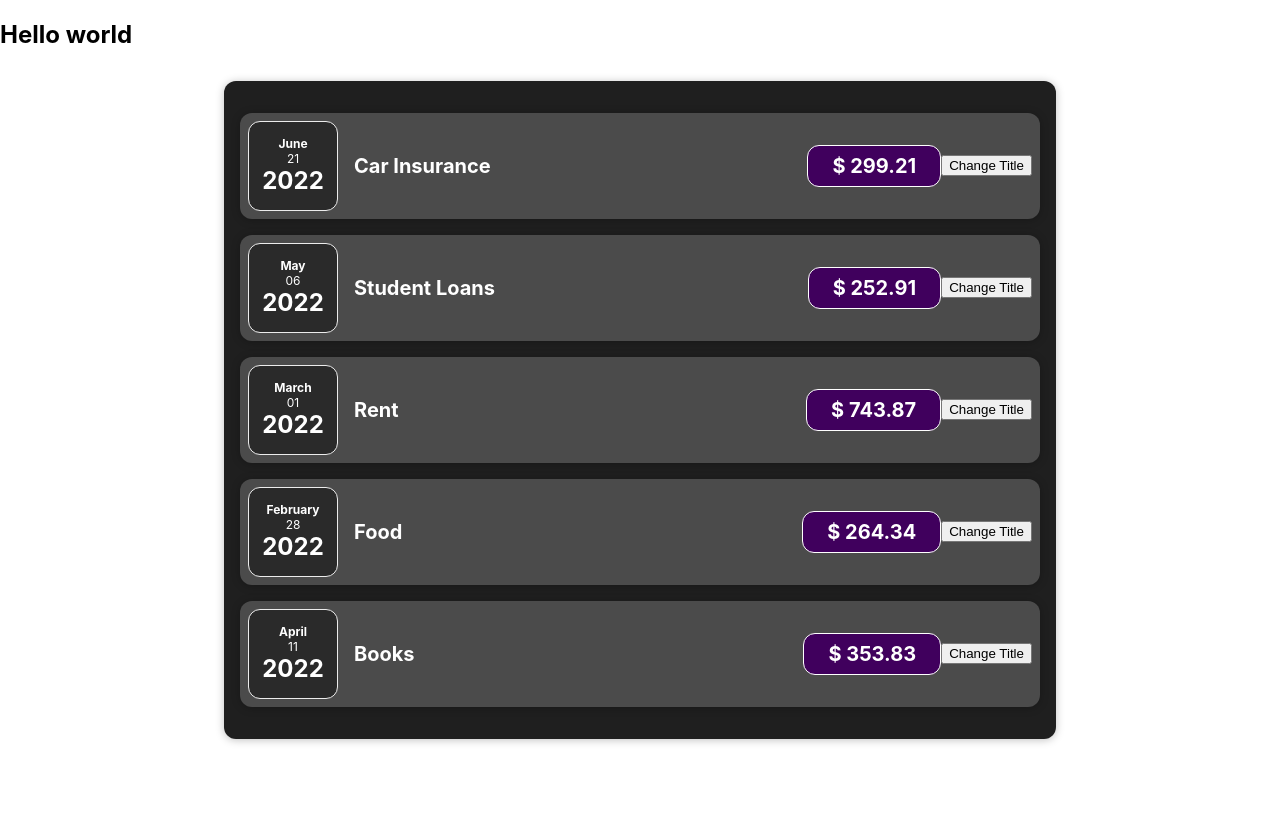
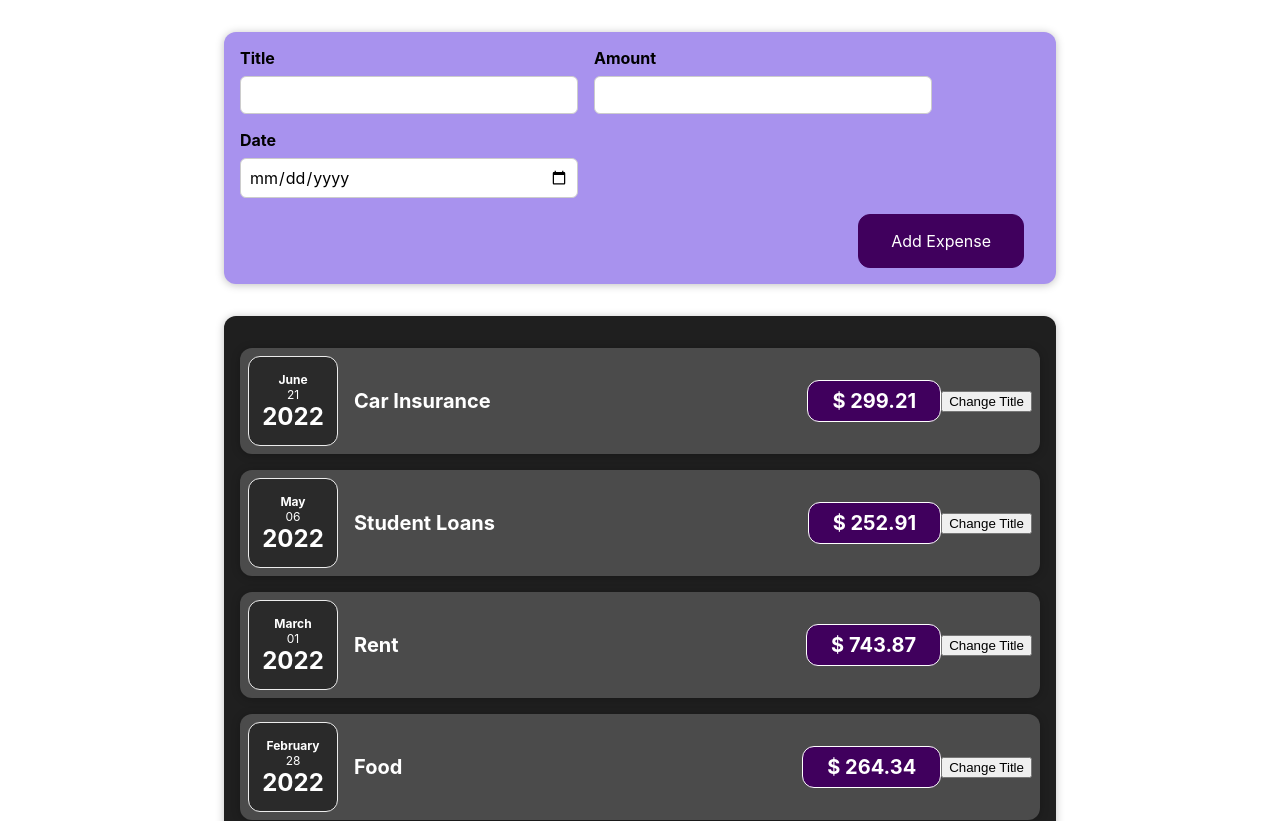
Before and after one commit to AlexKenny6/JustReactandNode, a React (Create React App) app in the folder learning-all-about-react/: page / in a window 1280 px wide. Shown: the top 821 px of the page. Before the commit the page ends 800 px from the top, so only its background shows below. Built offline with nearby package versions, Linux system fonts and the light colour scheme.

Commit message:
Adding feature to let user add expenses

```diff
--- a/learning-all-about-react/src/App.js
+++ b/learning-all-about-react/src/App.js
@@ -1,5 +1,7 @@
+// js
 import React from "react";
 import Expenses from "./components/Expenses/Expenses";
+import NewExpense from "./components/NewExpense/NewExpense";
 
 function App() {
 
@@ -16,7 +18,7 @@
     return (
 
         <div>
-            <h2>Hello world</h2>
+            <NewExpense/>
             <Expenses item={expenses}/>
         </div>
 
--- /dev/null
+++ b/learning-all-about-react/src/components/NewExpense/ExpenseForm.js
@@ -0,0 +1,33 @@
+// css
+import './css/ExpenseForm.css';
+
+
+function ExpenseForm() {
+
+    return (
+
+        <form>
+            <div className="new-expense__controls">
+                <div className="new-expense__control">
+                    <label>Title</label>
+                    <input type="text"/>
+                </div>
+                <div className="new-expense__control">
+                    <label>Amount</label>
+                    <input type="text"/>
+                </div>
+                <div className="new-expense__control">
+                    <label>Date</label>
+                    <input type="date" min="2022-01-01" max="2023-12-31"/>
+                </div>
+            </div>
+            <div className="new-expense__actions">
+                <button type="submit">Add Expense</button>
+            </div>
+        </form>
+
+    );
+
+}
+
+export default ExpenseForm;
--- /dev/null
+++ b/learning-all-about-react/src/components/NewExpense/NewExpense.js
@@ -0,0 +1,19 @@
+// css
+import './css/NewExpense.css';
+
+// js
+import ExpenseForm from "./ExpenseForm";
+
+function NewExpense() {
+
+    return (
+
+        <div className="new-expense">
+            <ExpenseForm/>
+        </div>
+
+    );
+
+}
+
+export default NewExpense;
--- /dev/null
+++ b/learning-all-about-react/src/components/NewExpense/css/ExpenseForm.css
@@ -0,0 +1,26 @@
+.new-expense__controls {
+    display: flex;
+    flex-wrap: wrap;
+    gap: 1rem;
+    margin-bottom: 1rem;
+    text-align: left;
+}
+
+.new-expense__control label {
+    font-weight: bold;
+    margin-bottom: 0.5rem;
+    display: block;
+}
+
+.new-expense__control input {
+    font: inherit;
+    padding: 0.5rem;
+    border-radius: 6px;
+    border: 1px solid #ccc;
+    width: 20rem;
+    max-width: 100%;
+}
+
+.new-expense__actions {
+    text-align: right;
+}
--- /dev/null
+++ b/learning-all-about-react/src/components/NewExpense/css/NewExpense.css
@@ -0,0 +1,38 @@
+.new-expense {
+    background-color: #a892ee;
+    padding: 1rem;
+    margin: 2rem auto;
+    width: 50rem;
+    max-width: 95%;
+    border-radius: 12px;
+    text-align: center;
+    box-shadow: 0 1px 8px rgba(0, 0, 0, 0.25);
+}
+
+.new-expense button {
+    font: inherit;
+    cursor: pointer;
+    padding: 1rem 2rem;
+    border: 1px solid #40005d;
+    background-color: #40005d;
+    color: white;
+    border-radius: 12px;
+    margin-right: 1rem;
+}
+
+.new-expense button:hover,
+.new-expense button:active {
+    background-color: #510674;
+    border-color: #510674;
+}
+
+.new-expense button.alternative {
+    color: #220131;
+    border-color: transparent;
+    background-color: transparent;
+}
+
+.new-expense button.alternative:hover,
+.new-expense button.alternative:active {
+    background-color: #ddb3f8;
+}
```
